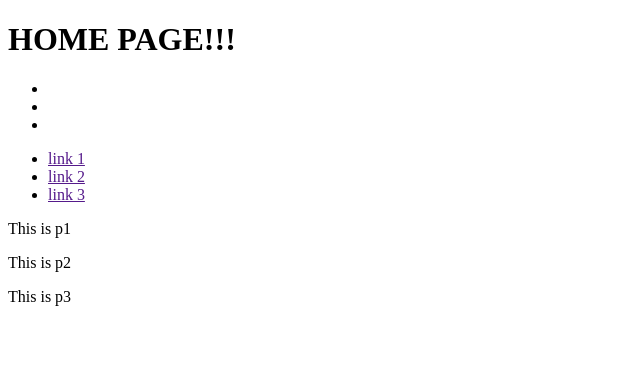
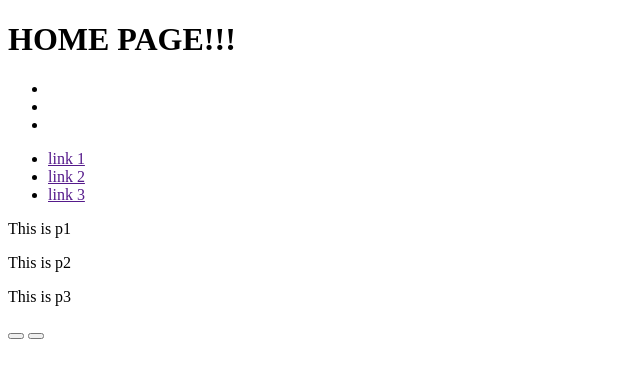
Before and after one commit to mpritam23/asdmDemo, a plain HTML site: page index.html in a window 1280 px wide. Shown: the full height of the page, 0-640 px from the left. Drawn offline with Linux system fonts and the light colour scheme.

Commit message:
Version 4.0

```diff
--- a/index.html
+++ b/index.html
@@ -25,5 +25,8 @@
         <p>This is p2</p>
         <p>This is p3</p>
     </div>
+
+    <button id="id1"></button>
+    <button id="id2"></button>
 </body>
 </html>
```
